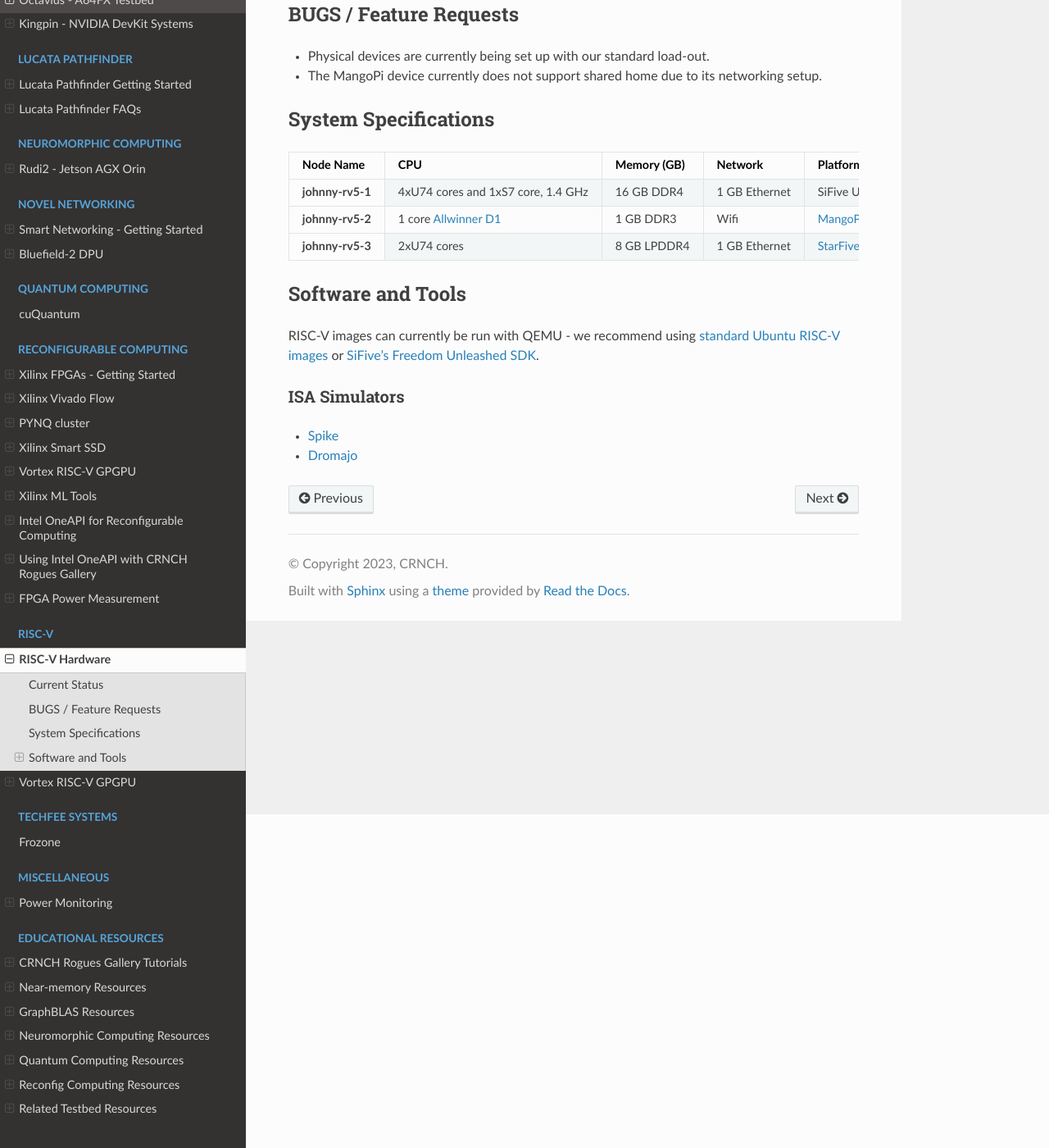
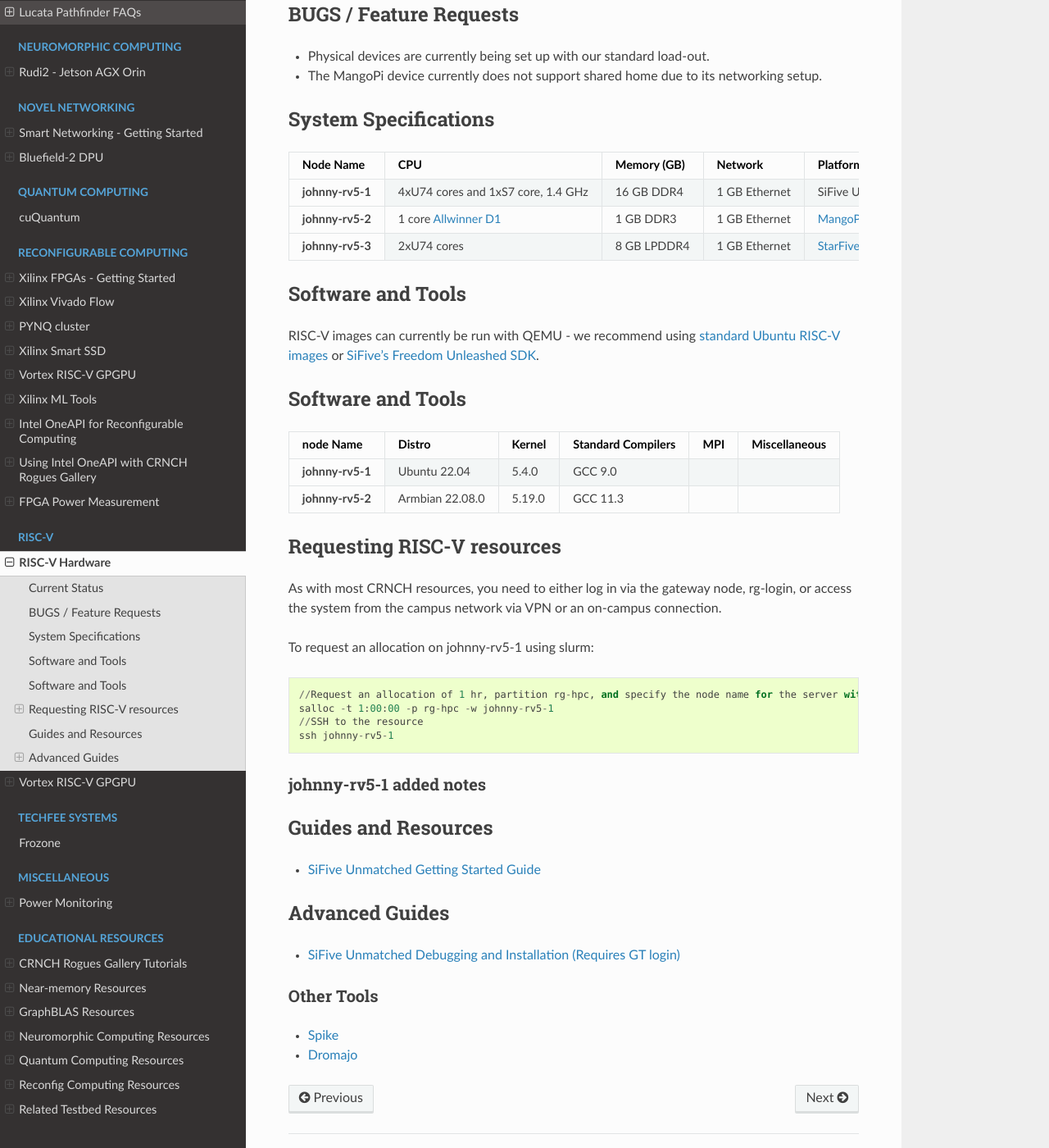
Before and after one commit to gt-crnch-rg/read-the-docs, a Sphinx documentation site: the page built from docs/riscv/rg-riscv-hardware.rst, in a window 1280 px wide and 1400 px high, scrolled down 407 px. Shown: the whole window at 82% size. Built offline with Sphinx 7.4.7 and the Read the Docs theme 2.0.0, drawn with Linux system fonts in a browser that asks for light colours; pages that are not in the unit, such as notebooks, are missing from menus.

Commit message:
Update rg-riscv-hardware.rst

```diff
--- a/docs/riscv/rg-riscv-hardware.rst
+++ b/docs/riscv/rg-riscv-hardware.rst
@@ -38,9 +38,9 @@ System Specifications
     * - johnny-rv5-2
       - 1 core `Allwinner D1 <https://linux-sunxi.org/D1>`__
       - 1 GB DDR3
-      - Wifi
+      - 1 GB Ethernet
       - `MangoPi MQ-Pro; MPi-MQ1PH <https://linux-sunxi.org/MangoPi_MQ-Pro>`__
-      - No shared nethome/scratch
+      -
     * - johnny-rv5-3
       - 2xU74 cores
       - 8 GB LPDDR4
@@ -49,12 +49,68 @@ System Specifications
       - Currently being deployed
 
 
+
+
 Software and Tools
 ==================
 RISC-V images can currently be run with QEMU - we recommend using `standard Ubuntu RISC-V images <https://ubuntu.com/download/risc-v>`__ or `SiFive's Freedom Unleashed SDK <https://github.com/sifive/freedom-u-sdk/releases>`__.
 
-ISA Simulators
---------------
+Software and Tools
+===================
 
+.. list-table::
+    :widths: auto
+    :header-rows: 1
+    :stub-columns: 1
+
+    * - node Name
+      - Distro
+      - Kernel
+      - Standard Compilers
+      - MPI
+      - Miscellaneous
+    * - johnny-rv5-1
+      - Ubuntu 22.04
+      - 5.4.0
+      - GCC 9.0
+      -
+      -
+    * - johnny-rv5-2
+      - Armbian 22.08.0
+      - 5.19.0
+      - GCC 11.3
+      -
+      -
+
+Requesting RISC-V resources
+===========================
+
+As with most CRNCH resources, you need to either log in via the gateway
+node, rg-login, or access the system from the campus network via VPN or
+an on-campus connection.
+
+To request an allocation on johnny-rv5-1 using slurm:
+
+.. code::
+
+    //Request an allocation of 1 hr, partition rg-hpc, and specify the node name for the server with -w
+    salloc -t 1:00:00 -p rg-hpc -w johnny-rv5-1
+    //SSH to the resource
+    ssh johnny-rv5-1
+
+johnny-rv5-1 added notes
+------------------------
+
+
+Guides and Resources
+====================
+- `SiFive Unmatched Getting Started Guide <https://starfivetech.com/uploads/hifive-unmatched-getting-started-guide-v1p2.pdf>`__
+
+Advanced Guides
+===============
+- `SiFive Unmatched Debugging and Installation (Requires GT login) <https://github.gatech.edu/crnch-rg/rogues-docs/wiki/%5BRISC-V%5D-SiFive-Unmatched-Debugging-and-Install>`__
+
+Other Tools
+-----------
 - `Spike <https://github.com/riscv-software-src/riscv-isa-sim>`__
 - `Dromajo <https://github.com/chipsalliance/dromajo>`__
```
